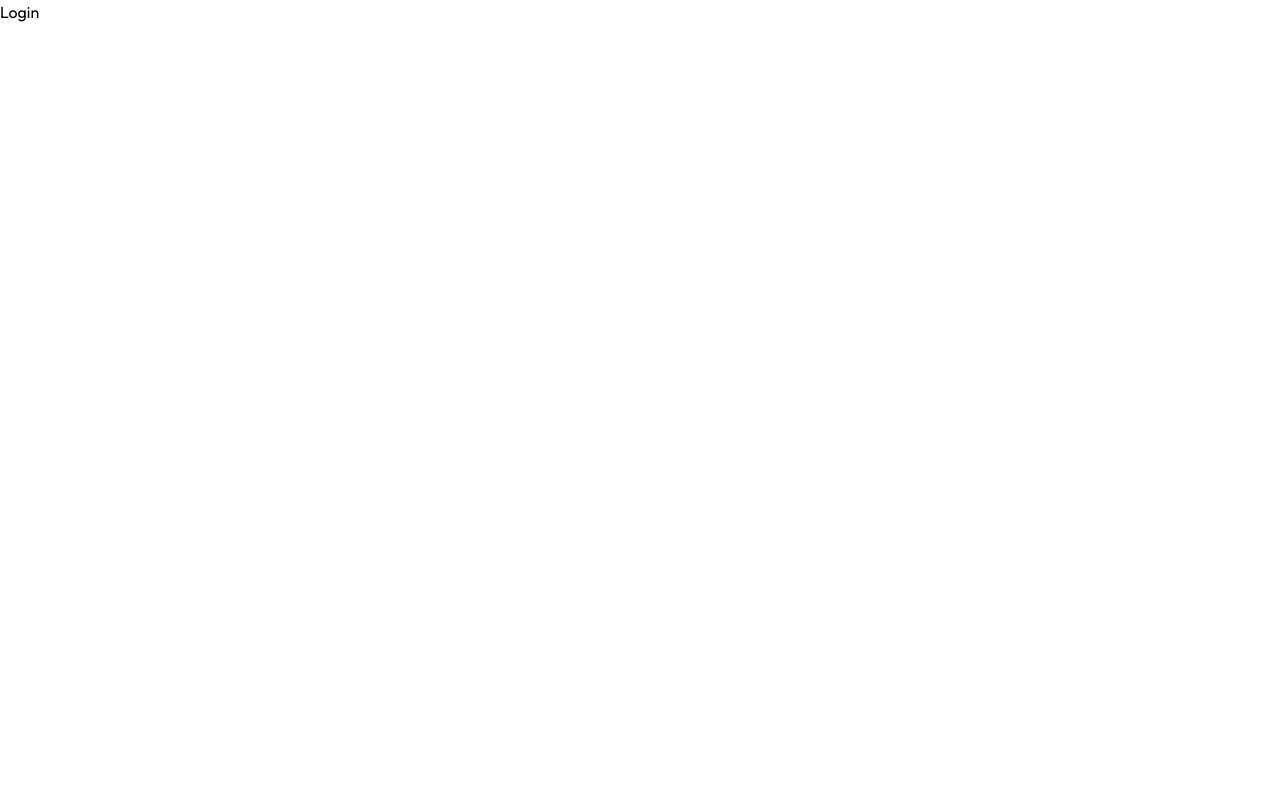
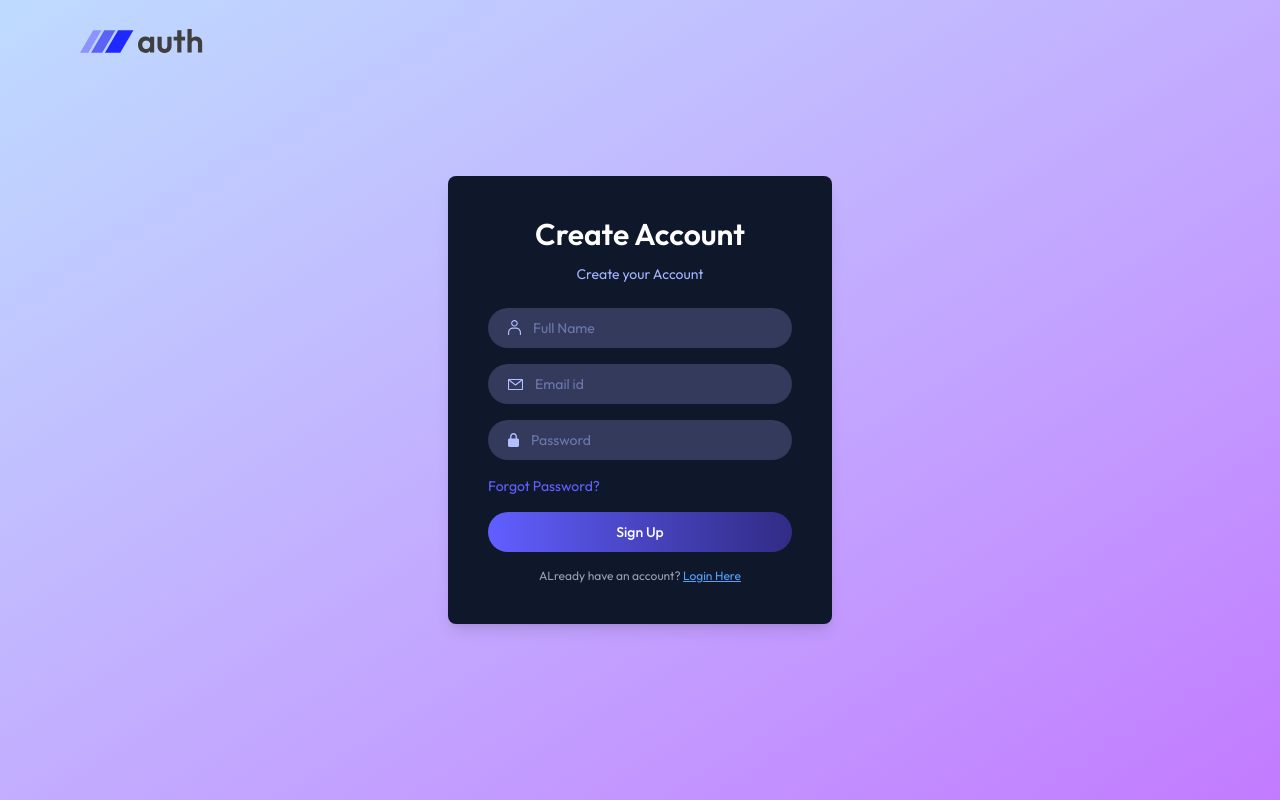
Before and after one commit to AvN951/MERN-Authentication, a React (Vite) app in the folder client/: page /login in a window 1280 px wide. Built offline with nearby package versions, Linux system fonts and the light colour scheme.

Commit message:
Created Login and Signup State and Designed them

```diff
--- a/client/src/components/Navbar.jsx
+++ b/client/src/components/Navbar.jsx
@@ -1,11 +1,15 @@
 import React from 'react'
 import {assets} from '../assets/assets'
+import { useNavigate } from 'react-router-dom'
 
 const Navbar = () => {
+
+    const navigate = useNavigate();
+
   return (
     <div className='w-full flex justify-between items-center p-4 sm:p-6 sm:px-24 absolute top-0'>
         <img src={assets.logo} alt="" className='w-28 sm:w-32'></img>
-        <button className='flex items-center gap-2 broder border-gray-500 rounded-full px-6 py-2 text-gray-800 hover: bg-gray-100 transition-all'>Login</button>
+        <button onClick={()=>navigate('/login')} className='flex items-center gap-2 broder border-gray-500 rounded-full px-6 py-2 text-gray-800 hover: bg-gray-100 transition-all'>Login</button>
     </div>
   )
 }
--- a/client/src/pages/Login.jsx
+++ b/client/src/pages/Login.jsx
@@ -1,8 +1,53 @@
-import React from 'react'
+import React, { useState } from 'react'
+import { assets } from '../assets/assets';
 
 const Login = () => {
+
+    const [state, setState] = useState('Sign Up');
+
   return (
-    <div>Login</div>
+    <div className="flex items-center justify-center min-h-screen px-6 sm:px-0 bg-linear-to-br from-blue-200 to-purple-400">
+        <img src={assets.logo} alt="" className='absolute left-5 sm:left-20 top-5 w-28 sm:w-32 cursor-pointer'></img>
+        <div className='bg-slate-900 p-10 rounded-lg shadow-lg w-full sm:w-96 text-indigo-300 text-sm'>
+
+            <h2 className='text-3xl font-semibold text-white text-center mb-3 '>{state ==='Sign Up' ? 'Create Account' : 'Login' }</h2>
+
+            <p className='text-center text-sm mb-6'>{state ==='Sign Up' ? 'Create your Account' : 'Login to your account!' }</p>
+
+            <form>
+                {state === 'Sign Up' && (
+                    <div className='mb-4 flex items-center gap-3 w-full px-5 py-2.5 rounded-full bg-[#333A5C]'>
+                        <img src={assets.person_icon} alt="" />
+                        <input className='bg-transparent outline-none' type="text" placeholder='Full Name' required />
+                    </div>
+                )}
+
+                <div className='mb-4 flex items-center gap-3 w-full px-5 py-2.5 rounded-full bg-[#333A5C]'>
+                    <img src={assets.mail_icon} alt="" />
+                    <input className='bg-transparent outline-none' type="email" placeholder='Email id' required />
+                </div>
+                <div className='mb-4 flex items-center gap-3 w-full px-5 py-2.5 rounded-full bg-[#333A5C]'>
+                    <img src={assets.lock_icon} alt="" />
+                    <input className='bg-transparent outline-none' type="password" placeholder='Password' required />
+                </div>
+
+                <p className='mb-4 text-indigo-500 cursor-pointer'>Forgot Password?</p>
+
+                <button className='w-full py-2.5 rounded-full bg-linear-to-r from-indigo-500 to-indigo-900 text-white font-medium'>{state}</button>
+            </form>
+
+            {state === 'Sign Up' ? (
+                <p className='text-gray-400 text-center text-xs mt-4'>ALready have an account?{' '}
+                    <span onClick={()=> setState('Login')} className='text-blue-400 cursor-pointer underline'>Login Here</span>
+                </p>
+            ) : (
+                <p className='text-gray-400 text-center text-xs mt-4'>Don't have an account?{' '}
+                    <span onClick={()=> setState('Sign Up')} className='text-blue-400 cursor-pointer underline'>Sign Up</span>
+                </p>
+            )}
+
+        </div>
+    </div>
   )
 }
 
```
